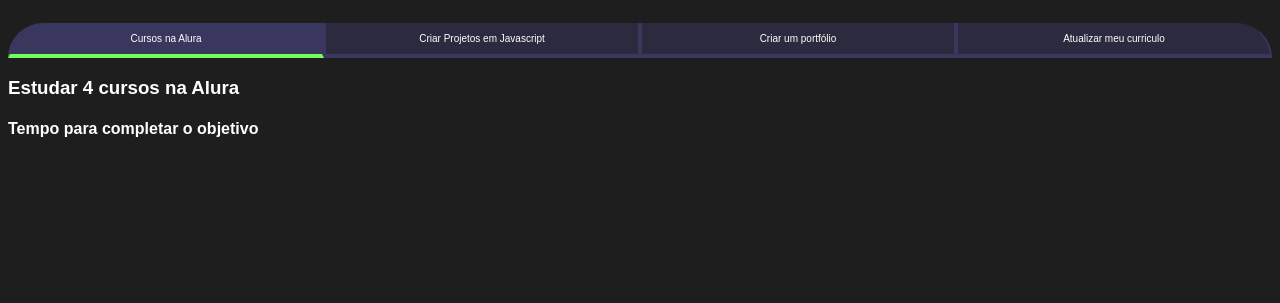
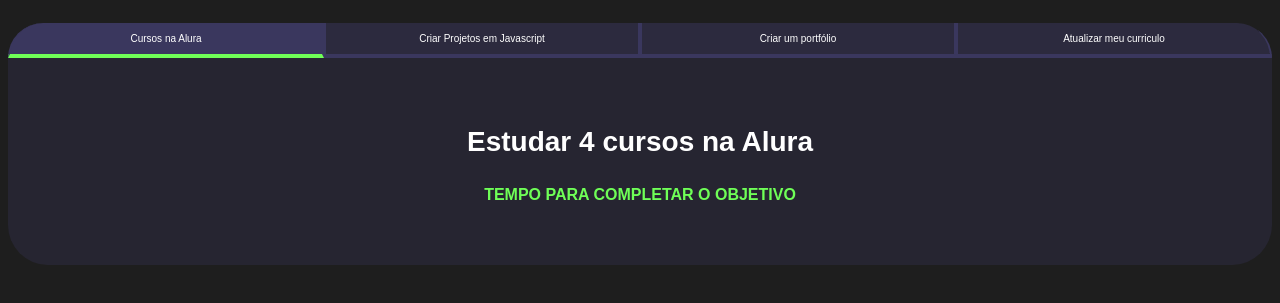
Before and after one commit to ProfRafael025/Aula-05-3B, a plain HTML site: page index.html in a window 1280 px wide. Shown: the part 75-378 px from the top of the page. Drawn offline with Linux system fonts and the light colour scheme.

Commit message:
style.css

```diff
--- a/style.css
+++ b/style.css
@@ -70,3 +70,25 @@ body{
     background-color: var(--botao-ativo);
     border-bottom: 4px solid var(--verde);
 }
+
+.abas-textos{
+background-color: var(--texto-fundo);
+padding: 40px;
+border-radius: 0 0 40px 40px;
+}
+
+.botao.ativo{
+background-color: var(--botao-ativo);
+border-bottom: 4px solid var(--verde);
+}
+
+.aba-conteudo-titulo-principal{
+    font-size: 28px;
+    text-align: center;
+}
+
+.aba-conteudo-titulo-secundario{
+    text-align: center;
+    color: var(--verde);
+    text-transform: uppercase;
+}
```
